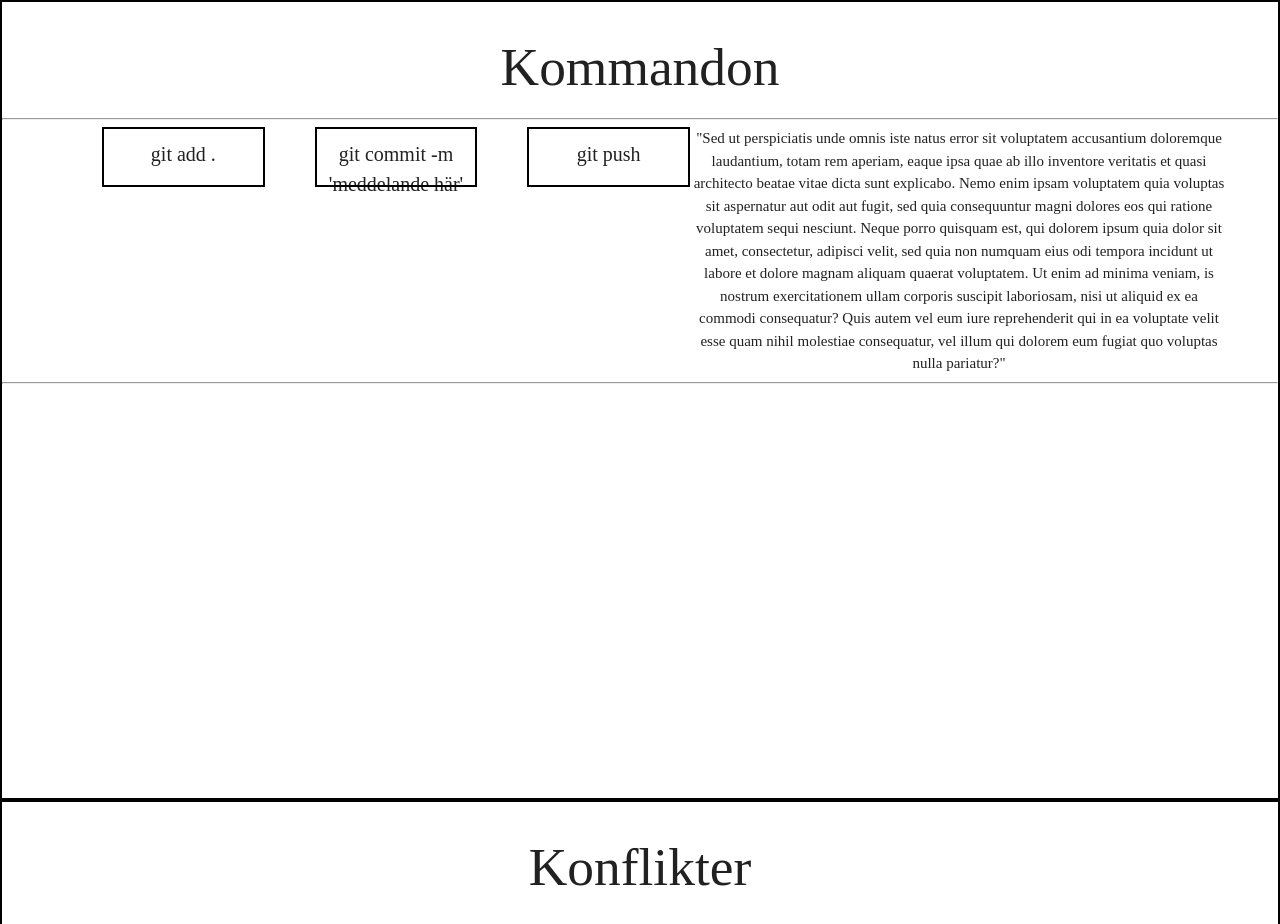
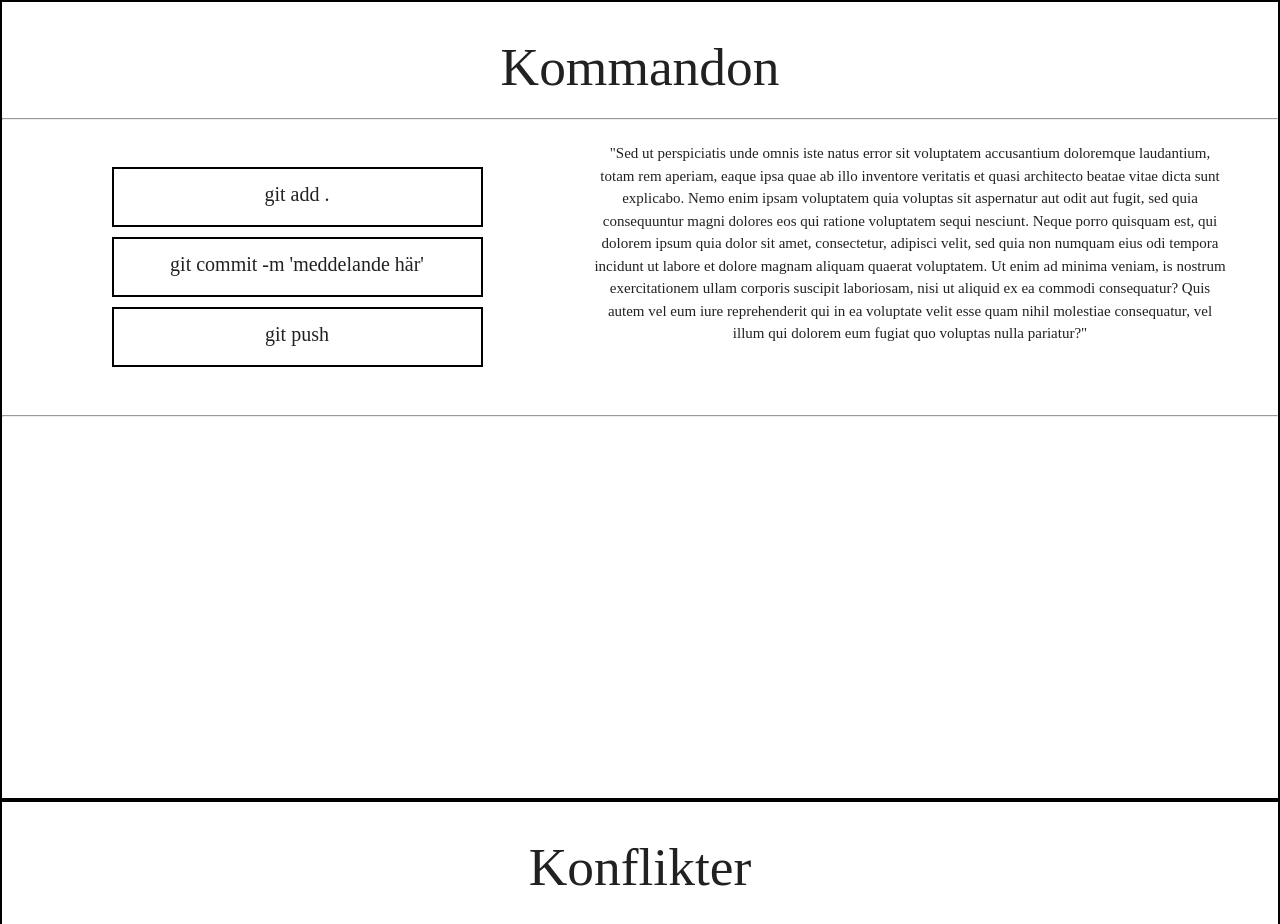
Before and after one commit to ellinorwase/how-to-git, a React (Create React App) app: page / in a window 1280 px wide. Shown: the part 1600-2524 px from the top of the page. Built offline with nearby package versions, Linux system fonts and the light colour scheme; a web font is replaced by a local one.

Commit message:
added extra css to commands

```diff
--- a/src/components/commands.js
+++ b/src/components/commands.js
@@ -11,11 +11,12 @@ export class commands extends Component {
                 <hr></hr>
                 <div className='wrapper2'>
                     <div className='wrapper3'>
-                    <div className='com1'>git add .</div>
-                    <div className='com2'>git commit -m 'meddelande här'</div>
-                    <div className='com3'>git push</div>
+                    <div className='com'>git add .</div>
+                    <div className='com'>git commit -m 'meddelande här'</div>
+                    <div className='com'>git push</div>
                     </div>
                     <div className='wrapper4'>
+                    <p>
                     "Sed ut perspiciatis unde omnis iste natus error sit voluptatem accusantium doloremque laudantium,
                     totam rem aperiam, eaque ipsa quae ab illo inventore veritatis et quasi architecto beatae vitae
                     dicta sunt explicabo. Nemo enim ipsam voluptatem quia voluptas sit aspernatur aut odit aut fugit,
@@ -25,6 +26,7 @@ export class commands extends Component {
                      is nostrum exercitationem ullam corporis suscipit laboriosam, nisi ut aliquid ex ea commodi consequatur?
                       Quis autem vel eum iure reprehenderit qui in ea voluptate velit esse quam nihil molestiae consequatur,
                        vel illum qui dolorem eum fugiat quo voluptas nulla pariatur?"
+                    </p>
                     </div>
 
                 </div>
--- a/src/css/commands.css
+++ b/src/css/commands.css
@@ -15,51 +15,35 @@
 
 .wrapper3{
     text-align: center;
-    display: flex;
+    display: inline-table;
     width: 50%;
-    margin-left: 50px;
-    justify-content: space-between;
+    margin:30px;
+
 
 }
 
 .wrapper4{
     text-align: center;
-    display: flex;
-    width: 50%;
+    /* display: flex; */
+    width: 60%;
     margin-right:50px;
-    justify-content: space-between;
+    /* justify-content: space-between; */
 
 }
 
-.com1{
+.com{
     display: block;
     font-size: 20px;
     border: 2px solid black ;
     padding: 10px;
     height:60px;
-    width:300px;
-    margin-left:50px;
-    justify-content: space-between;
+    /* margin:10px; */
+    width:70%;
+    margin: auto;
+    margin-bottom: 10px;
+    margin-top: 10px;
+    /* width:300px;
+    margin-left:50px; */
+
 
 }
-
-.com2{
-    display:block;
-    font-size: 20px;
-    border: 2px solid black ;
-    padding: 10px;
-    height:60px;
-    width:300px;
-    margin-left:50px;
-
-}
-
-.com3{
-    display:block;
-    font-size: 20px;
-    border: 2px solid black ;
-    padding: 10px;
-    height:60px;
-    width:300px;
-    margin-left:50px;
-}
```
